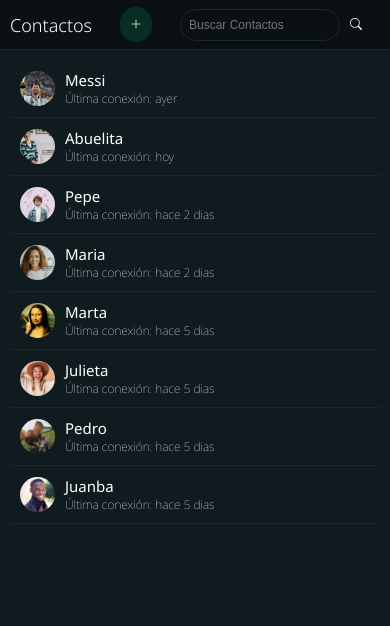
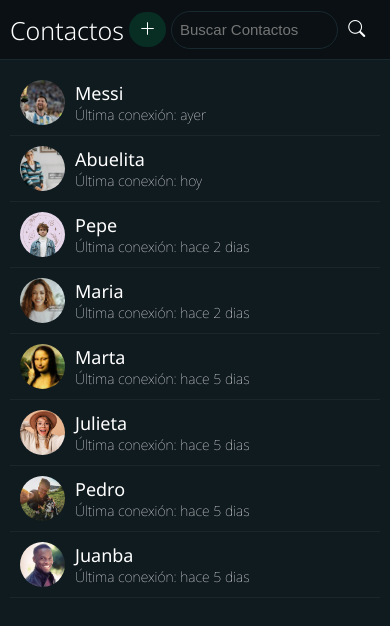
Before and after one commit to palermotizi/despliegue-final-frontend, a React (Vite) app: page / in a window 390 px wide. Shown: the top 626 px of the page. Built offline with nearby package versions, Linux system fonts and the light colour scheme.

Commit message:
responsive

```diff
--- a/src/Components/ContactCard/ContactCard.css
+++ b/src/Components/ContactCard/ContactCard.css
@@ -21,8 +21,8 @@
 }
 
 .contact .profile-pic {
-    width: 35px;
-    height: 35px;
+    width: 45px;
+    height: 45px;
     overflow: hidden;
     border-radius: 50%;
     margin-right: 10px;
@@ -40,12 +40,12 @@
 }
 
 .contact-name {
-    font-size: 15px;
+    font-size: 18px;
     font-weight: 400;
 }
 
 .last-conection {
-    font-size: 12px;
+    font-size: 14px;
     font-weight: 100;
 }
 
@@ -55,42 +55,25 @@
     }
 
     .contact .profile-pic {
-        width: 45px;
-        height: 45px;
+        width: 55px;
+        height: 55px;
         margin-right: 15px;
     }
 
     .contact-name {
-        font-size: 18px;
+        font-size: 21px;
     }
 
     .last-conection {
-        font-size: 14px;
+        font-size: 17px;
     }
 }
 
 /* 1024px */
 @media (min-width: 1024px) {
     .contact .profile-pic {
-        width: 60px;
-        height: 60px;
-    }
-
-    .contact-name {
-        font-size: 22px;
-    }
-
-    .last-conection {
-        font-size: 15px;
-    }
-}
-
-/* 1440px */
-
-@media (min-width: 1440px) {
-    .contact .profile-pic {
-        width: 70px;
-        height: 70px;
+        width: 65px;
+        height: 65px;
     }
 
     .contact-name {
@@ -99,6 +82,23 @@
 
     .last-conection {
         font-size: 20px;
+    }
+}
+
+/* 1440px */
+
+@media (min-width: 1440px) {
+    .contact .profile-pic {
+        width: 75px;
+        height: 75px;
+    }
+
+    .contact-name {
+        font-size: 30px;
+    }
+
+    .last-conection {
+        font-size: 25px;
     }
 }
 
@@ -111,10 +111,10 @@
     }
 
     .contact-name {
-        font-size: 35px;
+        font-size: 40px;
     }
 
     .last-conection {
-        font-size: 28px;
+        font-size: 30px;
     }
 }
--- a/src/Components/CreateContact/CreateContact.css
+++ b/src/Components/CreateContact/CreateContact.css
@@ -25,7 +25,7 @@
 
 .form-group {
     margin-bottom: 15px;
-    font-size: 13px;
+    font-size: 18px;
     color: white;
     font-weight: 100;
 }
@@ -37,7 +37,7 @@
 
 .form-group input {
     width: 100%;
-    height: 20px;
+    height: 25px;
     padding: 8px;
     box-sizing: border-box;
     outline: none;
@@ -75,16 +75,16 @@
 
 
     .form-group {
-        font-size: 20px;
+        font-size: 22px;
     }
 
     .form-group input {
         font-size: 14px;
-        height: 30px;
+        height: 35px;
     }
 
     .form-actions button {
-        font-size: 17px;
+        font-size: 19px;
         padding: 6px 11px;
     }
 }
@@ -99,7 +99,7 @@
     }
 
     .create-contact h2 {
-        font-size: 30px;
+        font-size: 32px;
     }
 
 
@@ -108,12 +108,12 @@
     }
 
     .form-group input {
-        font-size: 16px;
-        height: 35px;
+        font-size: 17px;
+        height: 40px;
     }
 
     .form-actions button {
-        font-size: 19px;
+        font-size: 22px;
         padding: 7px 12px;
     }
 }
@@ -127,21 +127,21 @@
     }
 
     .create-contact h2 {
-        font-size: 32px;
+        font-size: 36px;
     }
 
 
     .form-group {
-        font-size: 24px;
+        font-size: 26px;
     }
 
     .form-group input {
-        font-size: 18px;
-        height: 37px;
+        font-size: 20px;
+        height: 43px;
     }
 
     .form-actions button {
-        font-size: 21px;
+        font-size: 24px;
         padding: 8px 13px;
     }
 }
@@ -154,21 +154,21 @@
     }
 
     .create-contact h2 {
-        font-size: 36px;
+        font-size: 40px;
     }
 
 
     .form-group {
-        font-size: 26px;
+        font-size: 29px;
     }
 
     .form-group input {
-        font-size: 18px;
-        height: 37px;
+        font-size: 23px;
+        height: 46px;
     }
 
     .form-actions button {
-        font-size: 22px;
+        font-size: 26px;
         padding: 8px 13px;
     }
 }
--- a/src/Components/Messages/LowBar/LowBar.css
+++ b/src/Components/Messages/LowBar/LowBar.css
@@ -1,7 +1,7 @@
 .low-bar {
     display: flex;
     flex-direction: column;
-    position: fixed;
+    position: absolute;
     bottom: 0;
     width: 100%;
     height: 65px;
--- a/src/Pages/Home/Home.css
+++ b/src/Pages/Home/Home.css
@@ -11,7 +11,7 @@
 .home-whatsapp .home-top-bar {
     background-color: #080e10c0;
     width: 100%;
-    height: 50px;
+    height: 60px;
     padding: 10px;
     display: flex;
     justify-content: space-between;
@@ -38,7 +38,7 @@
 
 .home-whatsapp .home-top-bar .contact-title {
     color: white;
-    font-size: 18px;
+    font-size: 25px;
     font-weight: 300;
 }
 
@@ -48,15 +48,15 @@
     border: none;
     cursor: pointer;
     color: white;
-    font-size: 12px;
+    font-size: 17px;
     align-items: center;
-    padding: 5px;
+    padding: 0 5px;
 }
 
 .home-whatsapp .home-top-bar .search-bar {
     display: flex;
-    height: 30px;
-    font-size: 12px;
+    height: 40px;
+    font-size: 16px;
     align-items: center;
 }
 
@@ -67,9 +67,8 @@
     padding: 8px;
     outline: none;
     color: white;
-    font-size: 11px;
+    font-size: 17px;
     width: 80%;
-    font-size: 12px;
 }
 
 .home-whatsapp .home-top-bar .search-bar .search-button {
@@ -78,7 +77,7 @@
 }
 
 .home-whatsapp .home-top-bar .search-bar .search-input::placeholder {
-    font-size: 12px;
+    font-size: 15px;
 }
 
 .home-whatsapp .contact-list-container .no-contacts-found {
@@ -86,7 +85,7 @@
     align-items: center;
     justify-content: center;
     color: #81939b;
-    font-size: 15px;
+    font-size: 18px;
     padding: 20px;
 }
 
@@ -104,19 +103,19 @@
 
 .home-whatsapp .home-top-bar .add-button-text{
     display: none;
-    font-size: 15px;
+    font-size: 18px;
     padding: 5px;
 }
 
 /* 768px */
 @media (min-width: 768px) {
     .home-whatsapp .home-top-bar {
-        height: 60px;
+        height: 70px;
         padding: 15px;
     }
 
     .home-whatsapp .home-top-bar .contact-title {
-        font-size: 24px;
+        font-size: 30px;
     }
 
     .home-whatsapp .home-top-bar .search-bar .search-input {
@@ -147,12 +146,12 @@
 /* 1024px */
 @media (min-width: 1024px) {
     .home-whatsapp .home-top-bar {
-        height: 65px;
+        height: 80px;
         padding: 18px;
     }
 
     .home-whatsapp .home-top-bar .contact-title {
-        font-size: 28px;
+        font-size: 35px;
     }
 
     .home-whatsapp .home-top-bar button {
@@ -184,12 +183,12 @@
 
 @media (min-width: 1440px) {
     .home-whatsapp .home-top-bar {
-        height: 75px;
+        height: 90px;
         padding: 25px;
     }
 
     .home-whatsapp .home-top-bar .contact-title {
-        font-size: 32px;
+        font-size: 40px;
     }
 
     .home-whatsapp .home-top-bar button {
@@ -225,7 +224,7 @@
     }
 
     .home-whatsapp .home-top-bar .contact-title {
-        font-size: 40px;
+        font-size: 45px;
     }
 
     .home-whatsapp .home-top-bar button {
```
